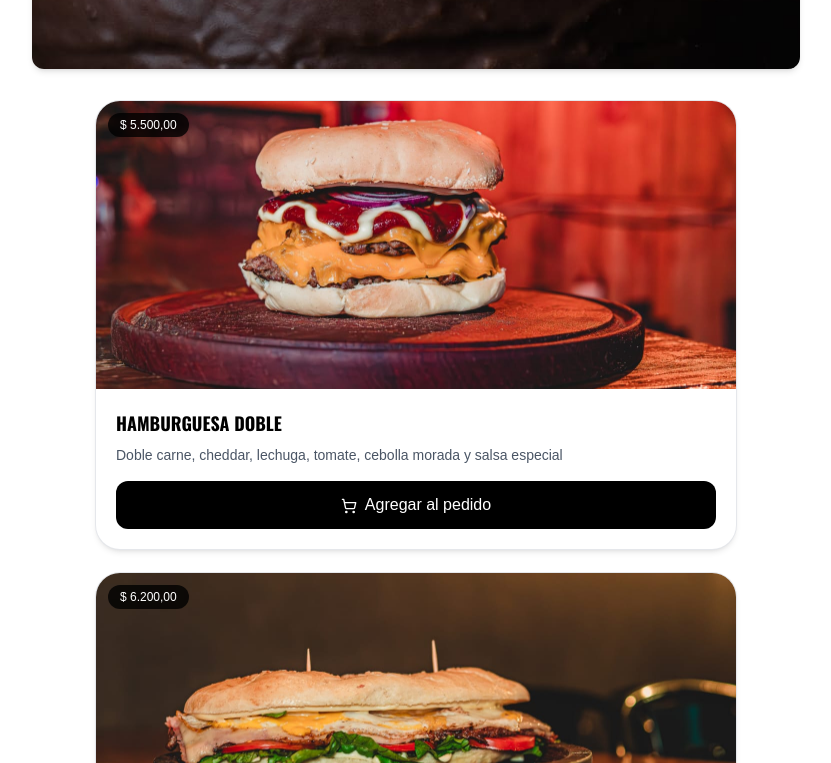
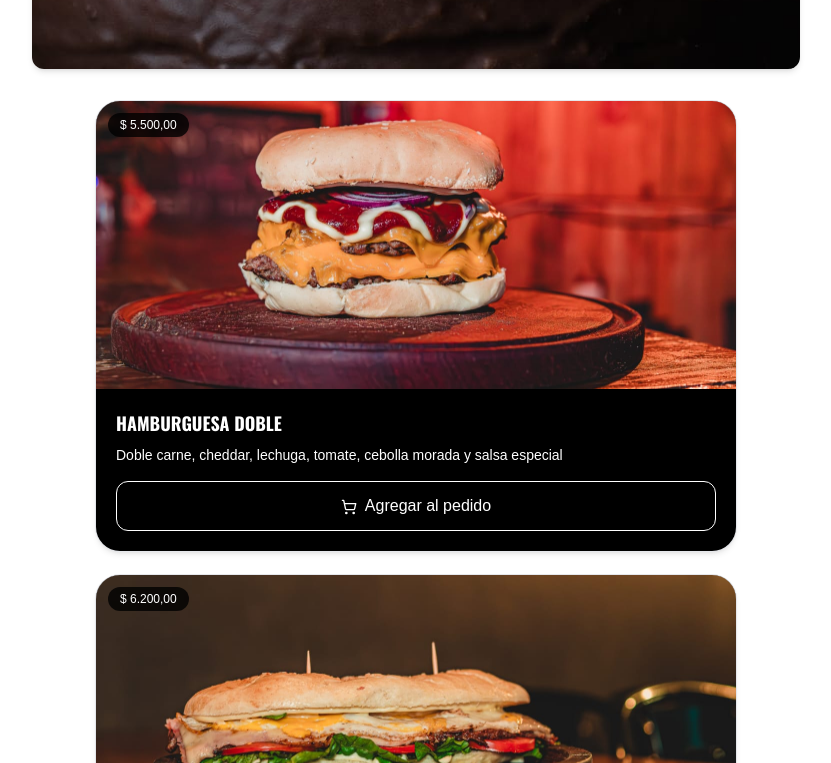
Before and after one commit to paulll09/BulgariaBar, a React (Vite) app: page / in a window 1280 px wide. Shown: the part 1537-2300 px from the top of the page, without its empty margins (224-1055 px from the left). Built offline with nearby package versions, Linux system fonts and the light colour scheme.

Commit message:
diseños de cards

```diff
--- a/src/components/ProductCard.jsx
+++ b/src/components/ProductCard.jsx
@@ -9,7 +9,7 @@
   return (
     <article
       ref={ref}
-      className={`bg-white rounded-3xl shadow-md ring-1 ring-gray-200 overflow-hidden transform transition duration-700 ease-out
+      className={`bg-black text-white rounded-3xl shadow-md ring-1 ring-gray-200 overflow-hidden transform transition duration-700 ease-out
         ${inView ? "opacity-100 scale-100" : "opacity-0 scale-90"}`}
       style={{
         transitionDelay: `${Math.min(index * 80, 400)}ms`,
@@ -31,10 +31,10 @@
         <h3 className="text-lg font-semibold" style={{ fontFamily: "var(--font-title)" }}>
           {p.nombre}
         </h3>
-        <p className="text-sm text-gray-600 mt-2 line-clamp-2">{p.descripcion}</p>
+        <p className="text-sm text-white mt-2 line-clamp-2">{p.descripcion}</p>
         <button
           onClick={() => onAdd(p)}
-          className="mt-4 w-full py-3 bg-black text-white rounded-xl font-medium active:scale-95 transition-all"
+          className="mt-4 w-full py-3 bg-black text-white border border-white rounded-xl font-medium active:scale-95 transition-all"
         >
           <ShoppingCart className="inline-block w-4 h-4 mr-2" />
           Agregar al pedido
--- a/src/pages/Home.jsx
+++ b/src/pages/Home.jsx
@@ -52,11 +52,11 @@
             </div>
 
             {/* 🆕 Sección de Promociones */}
+            {cat === "Todas" && (
                 <section className="bg-white py-4 px-4">
                     <h2 className="text-xl font-semibold text-center text-gray-800 mb-3">
                         Promociones
                     </h2>
-
                     <div className="max-w-3xl mx-auto">
                         <img
                             src={promoImg}
@@ -65,6 +65,8 @@
                         />
                     </div>
                 </section>
+            )}
+
 
             {/* Listado de productos */}
             <main className="mx-auto max-w-md p-4 grid grid-cols-1 gap-6 bg-white sm:max-w-2xl">
```
Lines whose indentation alone changed are shown as unchanged.
